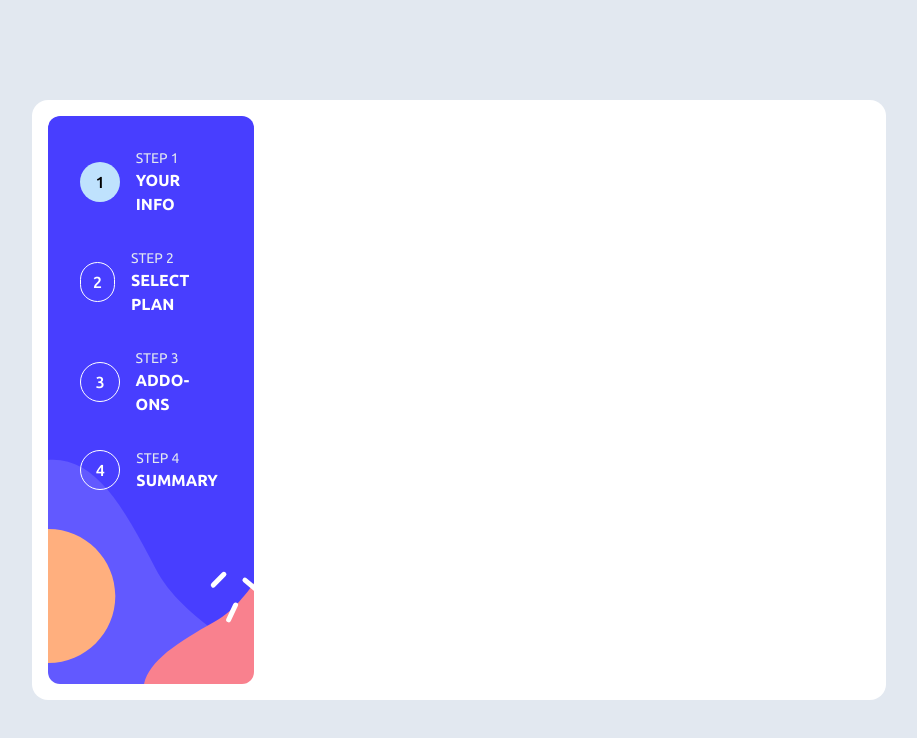
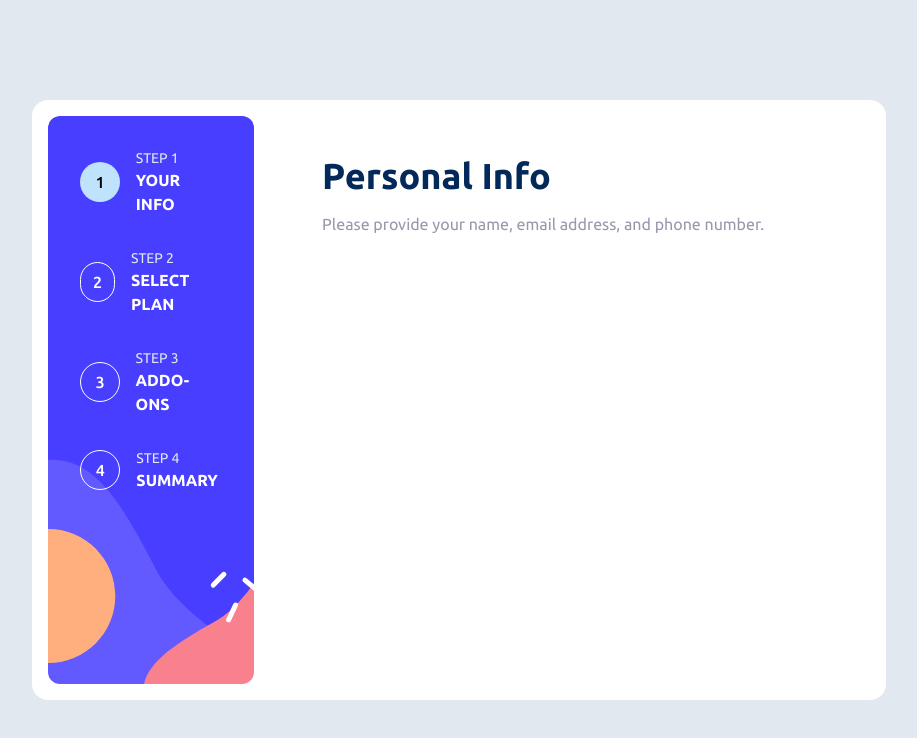
Before and after one commit to ProgrammerKelliton/multi_step_form, a Next.js app: page / in a window 1280 px wide. Shown: the top 738 px of the page, without its empty margins (181-1098 px from the left). Built offline with nearby package versions, Linux system fonts and the light colour scheme.

Commit message:
Refatorando código

```diff
--- a/src/app/page.tsx
+++ b/src/app/page.tsx
@@ -1,6 +1,7 @@
-import Container from "@/components/organisms/container/container";
+// Components
 import LayoutManager from "@/components/organisms/layoutManager/layoutManager";
 import StepsManager from "@/components/organisms/stepsManager/stepsManager";
+import Container from "@/components/organisms/container/container";
 
 export default function Home() {
   return (
--- a/src/components/atoms/stepNumber/stepNumber.tsx
+++ b/src/components/atoms/stepNumber/stepNumber.tsx
@@ -1,3 +1,4 @@
+// Types
 import { StepNumberProps } from "@/types/step.types";
 
 export default function StepNumber({ number, select }: StepNumberProps) {
--- a/src/components/molecules/header/header.tsx
+++ b/src/components/molecules/header/header.tsx
@@ -1,10 +1,11 @@
+// Types
 import { HeaderProps } from "@/types/header.types";
 
 export default function Header({ title, subTitle }: HeaderProps) {
   return (
-    <div>
-      <h1>{title}</h1>
-      <span>{subTitle}</span>
+    <div className="flex flex-col justify-center gap-4">
+      <h1 className="text-marine-blue font-bold text-4xl">{title}</h1>
+      <span className="text-cool-gray">{subTitle}</span>
     </div>
   );
 }
--- a/src/components/molecules/step/step.tsx
+++ b/src/components/molecules/step/step.tsx
@@ -1,4 +1,7 @@
+// Components
 import StepNumber from "@/components/atoms/stepNumber/stepNumber";
+
+// Types
 import { StepProps } from "@/types/step.types";
 
 export default function Step({ number, name, select }: StepProps) {
--- a/src/components/organisms/container/container.tsx
+++ b/src/components/organisms/container/container.tsx
@@ -1,8 +1,9 @@
+// Types
 import { ContainerProps } from "@/types/container.types";
 
 export default function Container({ children }: ContainerProps) {
   return (
-    <div className="bg-white w-2/3 h-3/4 rounded-2xl shadow-slate-100 p-4">
+    <div className="bg-white w-2/3 h-3/4 rounded-2xl shadow-slate-100 p-4 flex justify-between">
       {children}
     </div>
   );
--- /dev/null
+++ b/src/components/organisms/form/personalInfo.tsx
@@ -0,0 +1,3 @@
+export default function Form() {
+  return <form></form>;
+}
--- /dev/null
+++ b/src/components/organisms/layoutManager/getContent.ts
@@ -0,0 +1,12 @@
+// Types
+import { LayoutManagerProps } from "@/types/layoutManager.types";
+
+// Json content
+import headerContent from "../../../content/header.json";
+
+export default function getContent({ layoutStep }: LayoutManagerProps) {
+  switch (layoutStep) {
+    case "your info":
+      return headerContent["your info"];
+  }
+}
--- a/src/components/organisms/layoutManager/layoutContent.ts
+++ /dev/null
@@ -1,7 +0,0 @@
-import { LayoutManagerProps } from "@/types/layoutManager.types";
-
-import headerContent from "../../../content/header.json";
-
-export default function LayoutContent({ layoutStep }: LayoutManagerProps) {
-  return headerContent["your info"];
-}
--- a/src/components/organisms/layoutManager/layoutManager.tsx
+++ b/src/components/organisms/layoutManager/layoutManager.tsx
@@ -1,8 +1,33 @@
+"use client";
+
+// Types
 import { LayoutManagerProps } from "@/types/layoutManager.types";
-import LayoutContent from "./layoutContent";
+import { HeaderProps } from "@/types/header.types";
 
-console.log(LayoutContent({ layoutStep: "your info" }));
+// Logic scripts
+import LayoutContent from "./getContent";
+
+// Components
+import Header from "@/components/molecules/header/header";
+
+// React
+import { useEffect, useState } from "react";
 
 export default function LayoutManager({ layoutStep }: LayoutManagerProps) {
-  return <div></div>;
+  const [content, setContent] = useState<HeaderProps>();
+
+  useEffect(() => {
+    const layoutContent = LayoutContent({ layoutStep: "your info" });
+
+    if (layoutContent) setContent(layoutContent);
+  }, []);
+
+  return (
+    <div className="w-2/3 pt-10">
+      <Header
+        title={content?.title || "error"}
+        subTitle={content?.subTitle || "error"}
+      />
+    </div>
+  );
 }
--- a/src/components/organisms/personalInfo/personalInfo.tsx
+++ /dev/null
@@ -1,7 +0,0 @@
-export default function PersonalInfo() {
-  return (
-    <section>
-      <h1>Personal Info</h1>
-    </section>
-  );
-}
--- a/src/components/organisms/stepsManager/stepsManager.tsx
+++ b/src/components/organisms/stepsManager/stepsManager.tsx
@@ -1,3 +1,4 @@
+// Components
 import Step from "@/components/molecules/step/step";
 
 export default function StepsManager() {
--- a/src/content/header.json
+++ b/src/content/header.json
@@ -1,6 +1,6 @@
 {
   "your info": {
-    "title": "Select your plan",
-    "subTitle": "You have the option of monthly or yearly billing."
+    "title": "Personal Info",
+    "subTitle": "Please provide your name, email address, and phone number."
   }
 }
```
